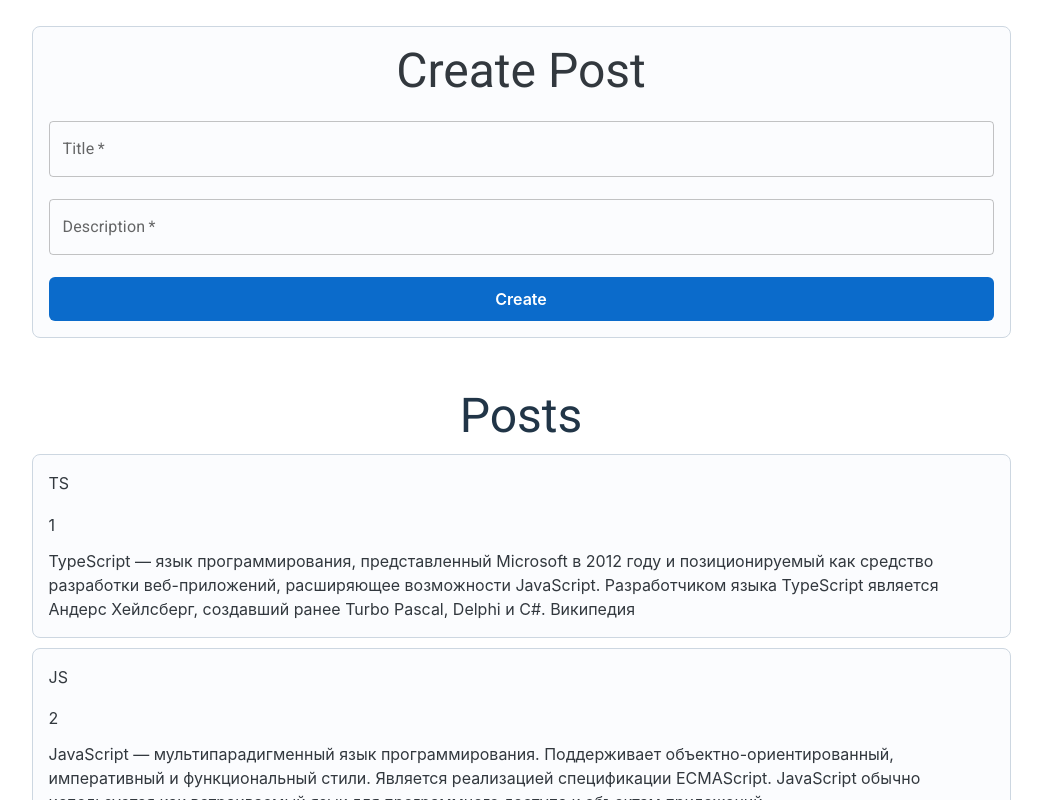
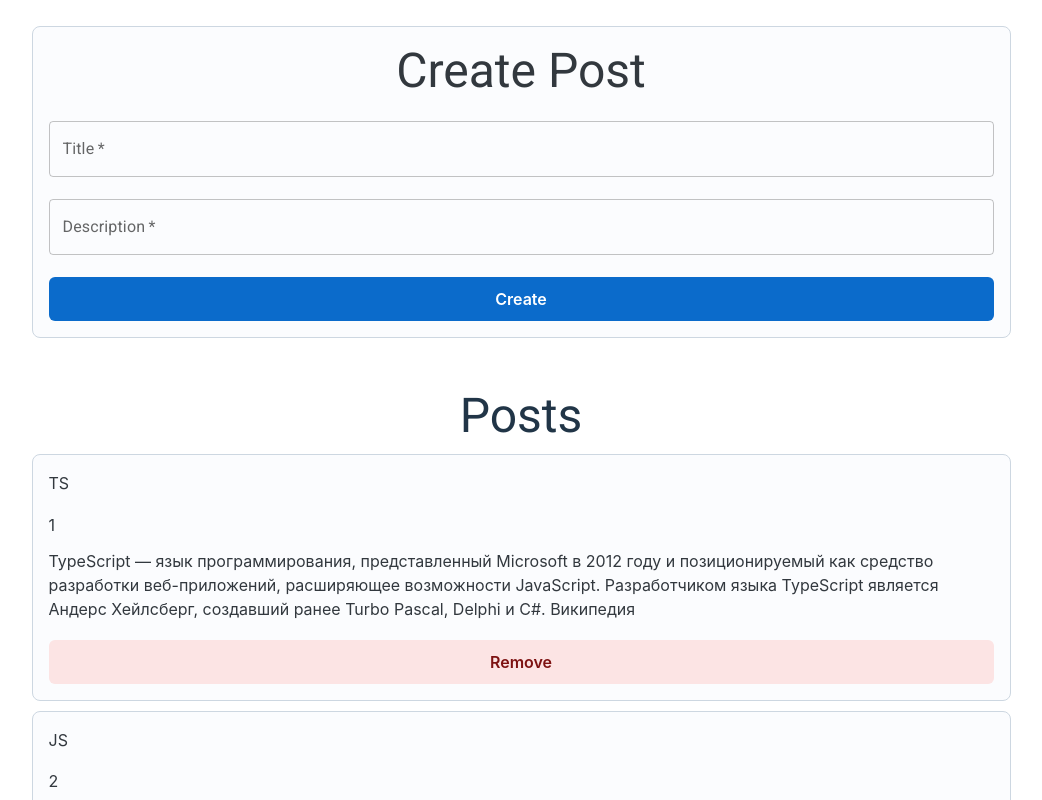
Before and after one commit to hoach-linux/hoach-blog, a React (Vite) app: page / in a window 1280 px wide. Shown: the top 800 px of the page, without its empty margins (119-1161 px from the left). Built offline with nearby package versions, Linux system fonts and the light colour scheme.

Commit message:
new functions

```diff
--- a/src/App.tsx
+++ b/src/App.tsx
@@ -38,11 +38,16 @@ function App() {
 
     setPosts(newPosts);
   };
+  const removePost = (postId: number) => {
+    const newPostList = posts.filter(post => post.id !== postId)
+
+    setPosts(newPostList)
+  }
 
   return (
     <div className="App">
       <Form create={createPost} title="Create Post" />
-      <PostList posts={posts} title="Posts" />
+      <PostList posts={posts} title="Posts" remove={removePost} />
     </div>
   );
 }
--- a/src/components/Post.tsx
+++ b/src/components/Post.tsx
@@ -1,9 +1,14 @@
 import * as React from "react";
 import Card from "@mui/joy/Card";
 import Typography from "@mui/joy/Typography";
+import Button from "@mui/joy/Button";
 import "../assets/style/post.css";
 
-const Post = (props: any, number: number) => {
+const Post = (props: any, number: number, remove: any) => {
+  const removePost = () => {
+    props.remove(props.post.id);
+  };
+
   return (
     <div>
       <Card variant="outlined" sx={{ maxWidth: 945 }} className="post">
@@ -12,6 +17,16 @@ const Post = (props: any, number: number) => {
         </Typography>
         <Typography level="body2">{props.number}</Typography>
         <Typography level="body2">{props.post.body}</Typography>
+        <Button
+          size="lg"
+          className="remove_button"
+          color="danger"
+          variant="soft"
+          fullWidth
+          onClick={removePost}
+        >
+          Remove
+        </Button>
       </Card>
     </div>
   );
--- a/src/components/PostList.tsx
+++ b/src/components/PostList.tsx
@@ -2,7 +2,11 @@ import * as React from "react";
 import Post from "./Post";
 import Typography from "@mui/material/Typography";
 
-const PostList = ({ posts, title }: { posts: object[]; title: string }) => {
+const PostList = ({ posts, title, remove }: { posts: object[]; title: string, remove: any }) => {
+  const removePost = (postId: number) => {
+    remove(postId)
+  }
+
   return (
     <div className="post_list">
       <Typography variant="h3" component="h3" className="paragraph">
@@ -10,7 +14,12 @@ const PostList = ({ posts, title }: { posts: object[]; title: string }) => {
       </Typography>
       {posts.map((post: any, index) => (
         <div className="posts">
-          <Post number={index + 1} post={post} key={post.id} />
+          <Post
+            number={index + 1}
+            post={post}
+            key={post.id}
+            remove={removePost}
+          />
         </div>
       ))}
     </div>
--- a/src/index.css
+++ b/src/index.css
@@ -43,6 +43,9 @@ body {
 .paragraph {
   text-align: center;
 }
+.post .remove_button {
+  margin-top: 7px;
+}
 
 @media (prefers-color-scheme: light) {
   :root {
```
